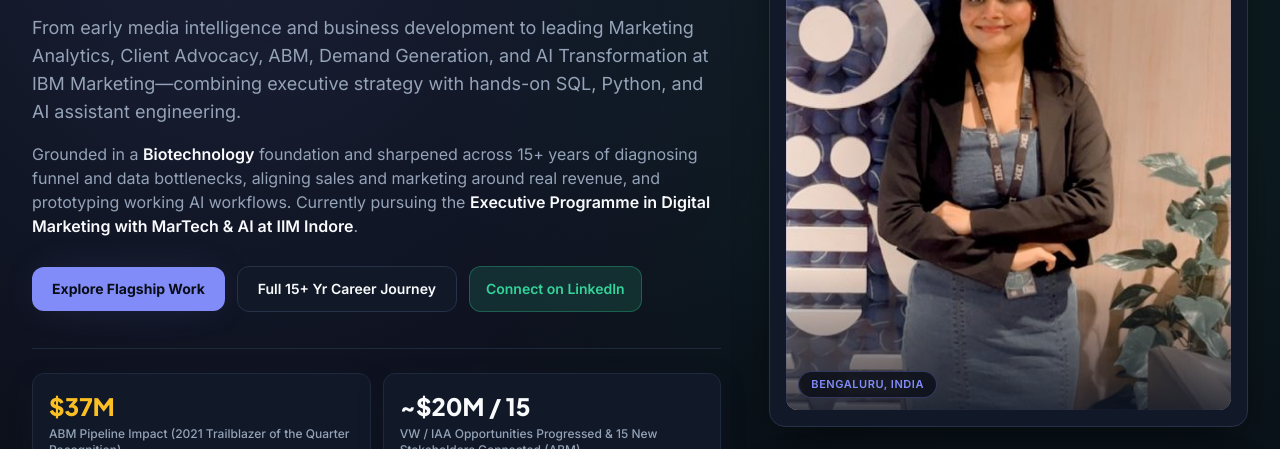
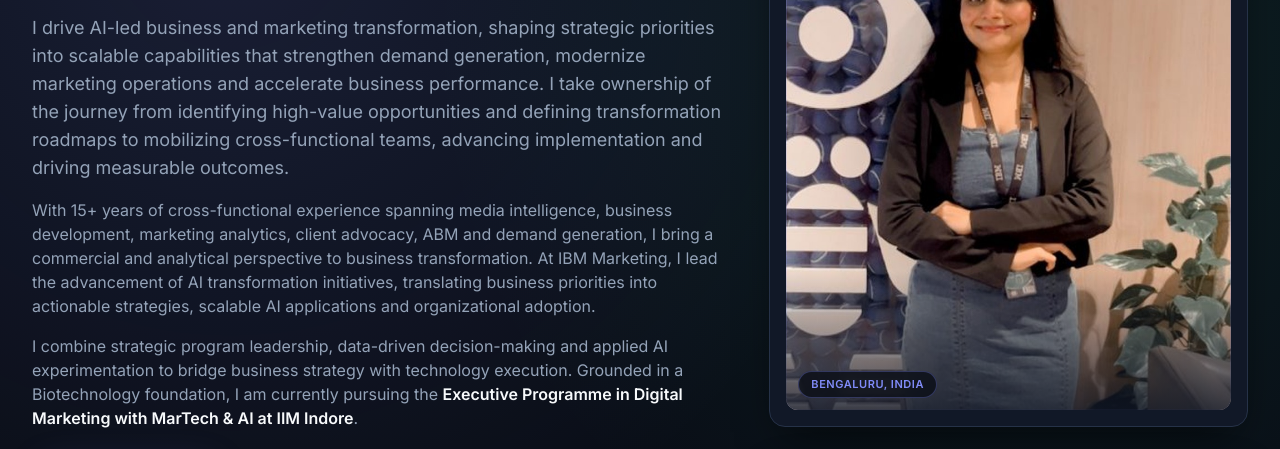
Before and after one commit to bhosalepriyanka87-ctrl/Portfolio, a plain HTML site: page index.html in a window 1280 px wide. Shown: the part 310-759 px from the top of the page. Drawn offline with nearby package versions, Linux system fonts and the light colour scheme.

Commit message:
Rewrite hero intro copy

```diff
--- a/index.html
+++ b/index.html
@@ -170,10 +170,13 @@
               Making AI work for marketing, sales and business growth.
             </h1>
 <p class="mt-5 text-base leading-relaxed text-muted sm:text-lg">
-              From early media intelligence and business development to leading Marketing Analytics, Client Advocacy, ABM, Demand Generation, and AI Transformation at IBM Marketing—combining executive strategy with hands-on SQL, Python, and AI assistant engineering.
+              I drive AI-led business and marketing transformation, shaping strategic priorities into scalable capabilities that strengthen demand generation, modernize marketing operations and accelerate business performance. I take ownership of the journey from identifying high-value opportunities and defining transformation roadmaps to mobilizing cross-functional teams, advancing implementation and driving measurable outcomes.
             </p>
 <p class="mt-4 text-sm leading-relaxed text-muted sm:text-base">
-              Grounded in a <strong class="font-semibold text-ink">Biotechnology</strong> foundation and sharpened across 15+ years of diagnosing funnel and data bottlenecks, aligning sales and marketing around real revenue, and prototyping working AI workflows. Currently pursuing the <strong class="font-semibold text-ink">Executive Programme in Digital Marketing with MarTech &amp; AI at IIM Indore</strong>.
+              With 15+ years of cross-functional experience spanning media intelligence, business development, marketing analytics, client advocacy, ABM and demand generation, I bring a commercial and analytical perspective to business transformation. At IBM Marketing, I lead the advancement of AI transformation initiatives, translating business priorities into actionable strategies, scalable AI applications and organizational adoption.
+            </p>
+<p class="mt-4 text-sm leading-relaxed text-muted sm:text-base">
+              I combine strategic program leadership, data-driven decision-making and applied AI experimentation to bridge business strategy with technology execution. Grounded in a Biotechnology foundation, I am currently pursuing the <strong class="font-semibold text-ink">Executive Programme in Digital Marketing with MarTech &amp; AI at IIM Indore</strong>.
             </p>
 <!-- Primary Action Buttons -->
 <div class="mt-7 flex flex-wrap items-center gap-3">
```
